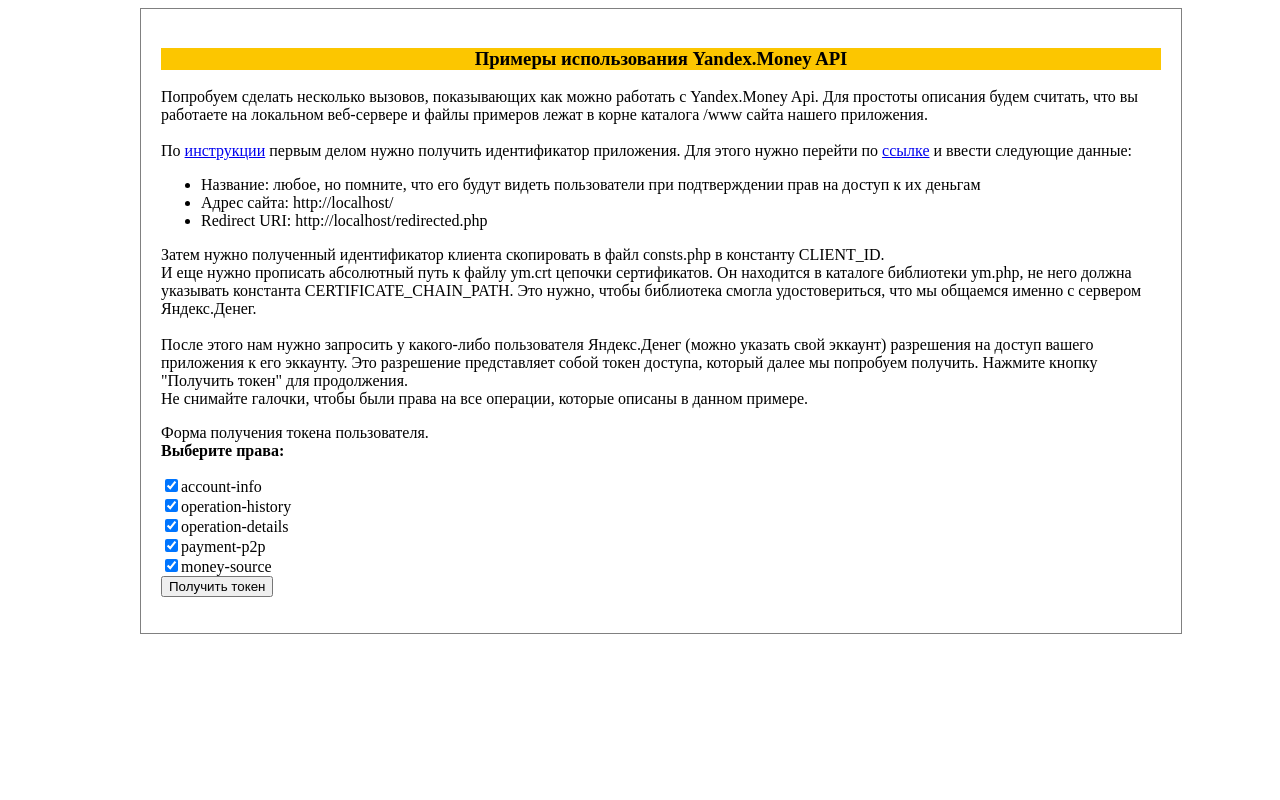
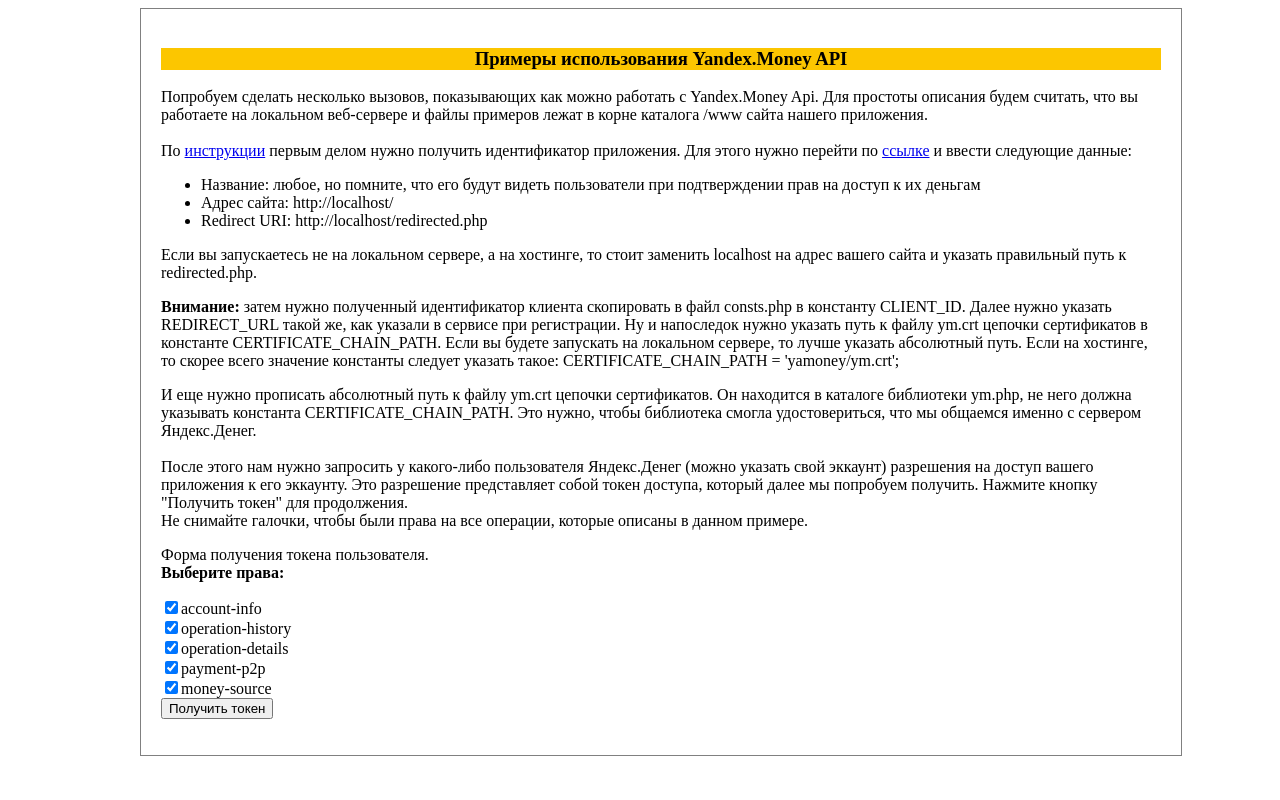
Before and after one commit to romkavt/yandex-money-sdk-php, a PHP site: page / in a window 1280 px wide. Run offline with PHP 8.4, Linux system fonts and the light colour scheme.

Commit message:
Comment on store token and additional comments about consts

```diff
--- a/src/index.php
+++ b/src/index.php
@@ -22,8 +22,16 @@
                 	<li>Адрес сайта: http://localhost/</li>
                 	<li>Redirect URI: http://localhost/redirected.php</li>
                 </ul>
-                Затем нужно полученный идентификатор клиента скопировать в файл consts.php
-                в константу CLIENT_ID. <br />
+                Если вы запускаетесь не на локальном сервере, а на хостинге, то стоит заменить localhost
+                на адрес вашего сайта и указать правильный путь к redirected.php.
+                <p>
+                    <b>Внимание: </b> затем нужно полученный идентификатор клиента скопировать в файл consts.php
+                    в константу CLIENT_ID. Далее нужно указать REDIRECT_URL такой же, как указали в сервисе
+                    при регистрации. Ну и напоследок нужно указать путь к файлу ym.crt цепочки сертификатов в константе
+                    CERTIFICATE_CHAIN_PATH. Если вы будете запускать на локальном сервере, то лучше указать
+                    абсолютный путь. Если на хостинге, то скорее всего значение константы следует указать такое:
+                    CERTIFICATE_CHAIN_PATH = 'yamoney/ym.crt';
+                </p>
                 И еще нужно прописать абсолютный путь к файлу ym.crt цепочки сертификатов. Он находится в каталоге
                 библиотеки ym.php, не него должна указывать константа CERTIFICATE_CHAIN_PATH. Это нужно, чтобы
                 библиотека смогла удостовериться, что мы общаемся именно с сервером Яндекс.Денег. <br /><br />
--- a/src/yamoney/ym.php
+++ b/src/yamoney/ym.php
@@ -154,8 +154,9 @@ interface IYandexMoney {
      * Метод сохранения токена полученоого в результате метода receiveOAuthToken.
      * Нужен для безопасного хранения токена. Метод шифрует полученный на вход токен
      * и сохраняет в формате json в файл, на который указывает константа
-     * TOKEN_STORAGE_FILE. В качестве ключа (идентификатора) используется
-     * параметр $key
+     * TOKEN_STORAGE_FILE. Но будьте внимательны: если вы запускате примеры на хостинге,
+     * то программная запись файлов в каталог по умолчанию скорее всего запрещена.
+     * В качестве ключа (идентификатора) используется параметр $key
      * @abstract
      * @param $key string идентификатор пользователя
      * @param $accessToken string токен авторизации пользователя
```
Also changed, not shown: src/consts.php (+1 -6 lines), src/redirected.php (+10 -7 lines).
